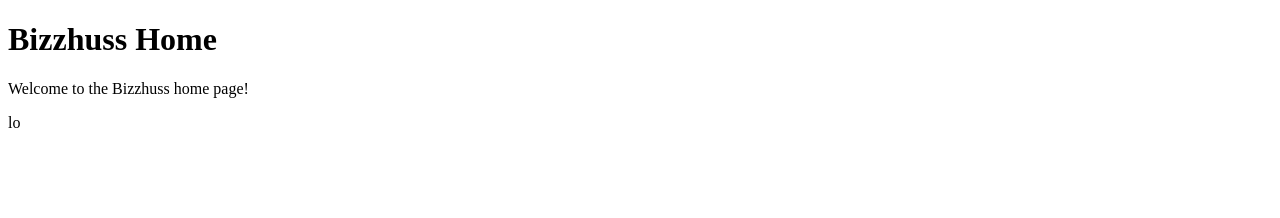
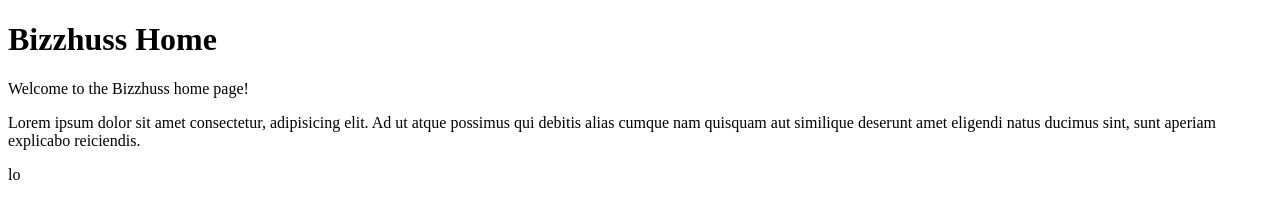
Before and after one commit to haseebkhanuddin44-pixel/Bizzhuss-testing-, a plain HTML site: page index.html in a window 1280 px wide. Drawn offline with Linux system fonts and the light colour scheme.

Commit message:
Update index.html

```diff
--- a/index.html
+++ b/index.html
@@ -8,6 +8,7 @@
 <body>
     <h1>Bizzhuss Home</h1>
     <p>Welcome to the Bizzhuss home page!</p>
+    <p>Lorem ipsum dolor sit amet consectetur, adipisicing elit. Ad ut atque possimus qui debitis alias cumque nam quisquam aut similique deserunt amet eligendi natus ducimus sint, sunt aperiam explicabo reiciendis.</p>
     <p>lo</p>
 
 
```
